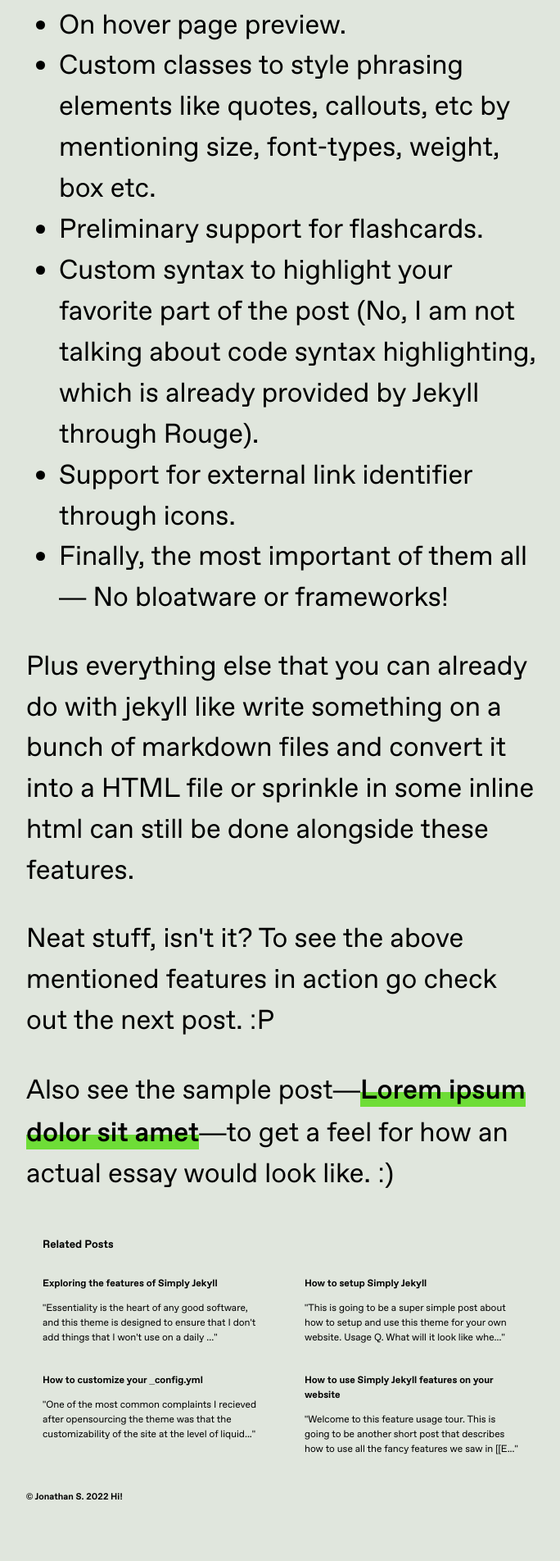
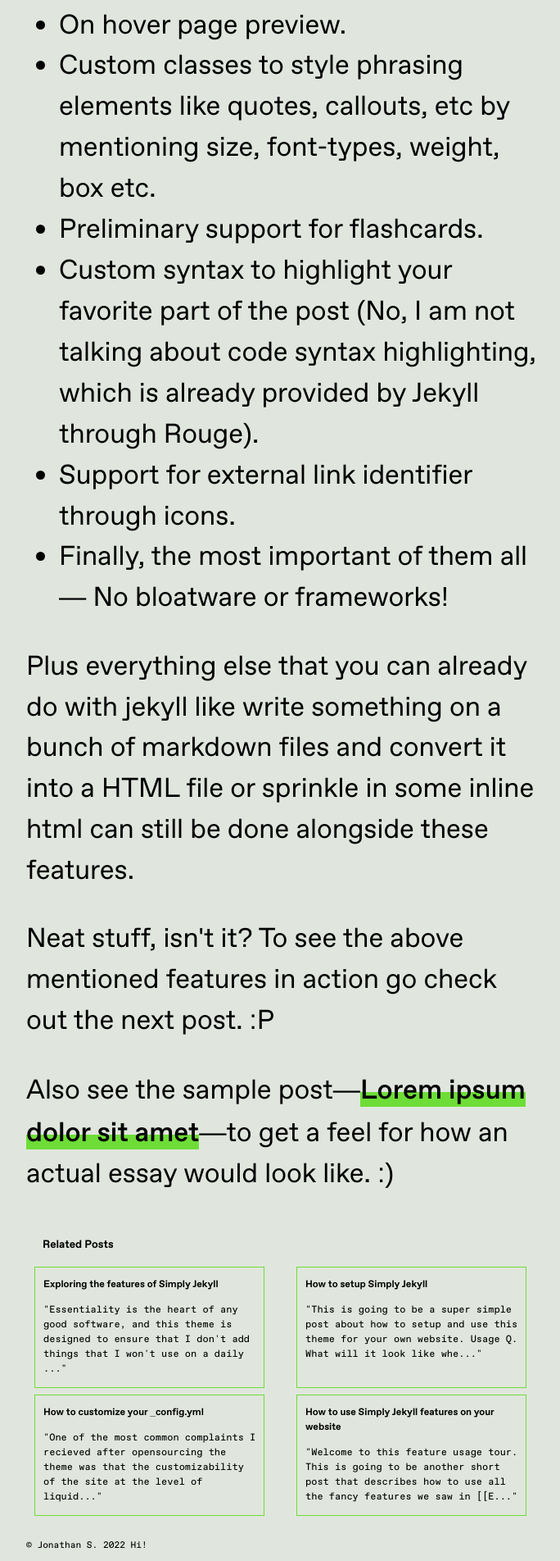
Before and after one commit to jsantiago611/digital-garden-master, a Jekyll site: the page built from _posts/2020-05-01-intro.md, in a window 1280 px wide. Shown: the part 2136-4040 px from the top of the page at 82% size, without its empty margins (298-982 px from the left). Built offline with Jekyll 4.4.1, drawn with Linux system fonts in a browser that asks for light colours; before the commit the page ends 3982 px from its top, so only the background shows below that.

Commit message:
ui on related links, hover+active

```diff
--- a/assets/css/Style.css
+++ b/assets/css/Style.css
@@ -1343,15 +1343,23 @@ label.srs-toggle {
 }
 
 .related-group {
+    background-color: var(--quaternary-bg-color) !important;
     margin-left: 10px;
     width: 90% !important;
     height: 100%;
-    border-radius: 10px;
+    border: 1px solid var(--lime);
     cursor: pointer;
+    border-radius: 0;
 }
 
 .related-group:hover {
     background-color: var(--quaternary-bg-color) !important;
+    border: 2px solid var(--lime);
+    text-decoration: underline;
+}
+
+.related-group:active {
+    border: 2px dashed var(--lime);
 }
 
 .related-group a {
@@ -1384,6 +1392,7 @@ label.srs-toggle {
     padding-left: 10px;
     padding-right: 5px;
     font-size: 12px !important;
+   font-family: var(--font-family-mono);
 }
 
 .scroll-to-top {
@@ -1500,7 +1509,8 @@ label.srs-toggle {
 
 #copyright-notice {
     font-size: 0.7rem;
-    font-weight: 700;
+    font-weight: 400;
+    font-family: var(--font-family-mono);
 }
 
 #disqus_thread {
```
